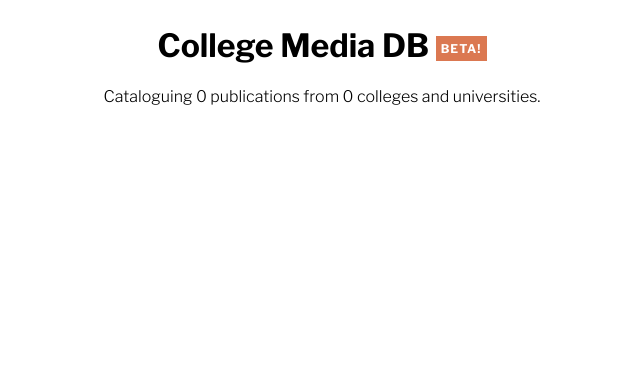
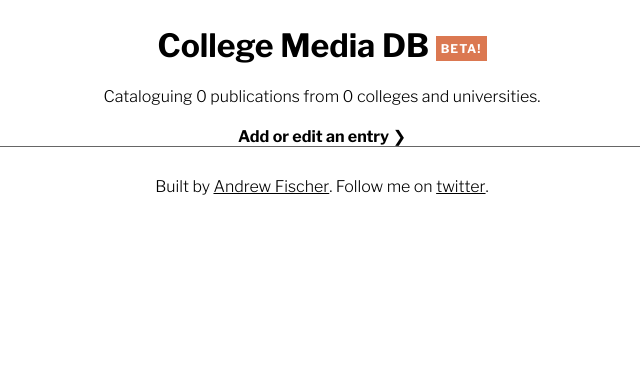
Before and after one commit to afischer/college-media-db, a Node project: template src/index.ejs in a window 1280 px wide. Shown: the top 366 px of the page, without its empty margins (318-958 px from the left). Run offline with Node 20 templates, Linux system fonts and the light colour scheme; the template is opened without the code that fills it, so the values that code supplies are empty; style sheets or scripts are compiled from the project's sources.

Commit message:
Some small touchups

```diff
--- a/src/index.ejs
+++ b/src/index.ejs
@@ -53,6 +53,7 @@
   </header>
   <main>
     <div id="map"></div>
+    <a href="https://docs.google.com/forms/d/e/1FAIpQLSdIhgy3Ss5qh1D7-i7meSv0UHHi7_i6v30C1GU-E5NEArgQNw/viewform" class="center"><strong>Add or edit an entry</strong>&nbsp;&#10095;</a>
     <div id="pub-list">
       <% const byState = pubs.reduce((acc, pub) => {
         if (!acc[pub.state]) acc[pub.state] = [];
@@ -68,7 +69,9 @@
       <%}) %>
     </div>
   </main>
-
+  <footer>
+    Built by <a href="https://andrewfischer.me/">Andrew Fischer</a>. Follow me on <a href="https://twitter.com/ndrewfischer">twitter</a>.
+  </footer>
   <link rel="stylesheet" href="scss/style.scss">
   <link href="https://fonts.googleapis.com/css2?family=Libre+Baskerville&family=Libre+Franklin:wght@300;700&display=swap" rel="stylesheet">
   <script src="./index.js"></script>
--- a/src/map.js
+++ b/src/map.js
@@ -37,7 +37,6 @@ export default () => {
   }
 
   const getTooltipHtml = data => {
-    console.log(data);
     const { name, university, publications } = data;
     const pubHTML = publications.map(pub => {
       const { name, school, url, schoolUrl } = pub;
--- a/src/scss/base.scss
+++ b/src/scss/base.scss
@@ -1,4 +1,5 @@
 $white: #fff;
+$black: #000;
 $gray: #d4d4d4;
 $gray-dark: #666;
 $orange: #db7851;
@@ -31,9 +32,20 @@ a, a:visited {
   display: inline-block;
 }
 
-.header-text {
+header, footer, .center {
   padding-top: 5px;
   text-align: center;
+  margin: auto;
+  width: 100%;
+}
+
+footer {
+  padding: 30px 0;
+  border-top: 1px solid $gray-dark;
+
+  a {
+    text-decoration: underline;
+  }
 }
 
 .beta-tag {
```
